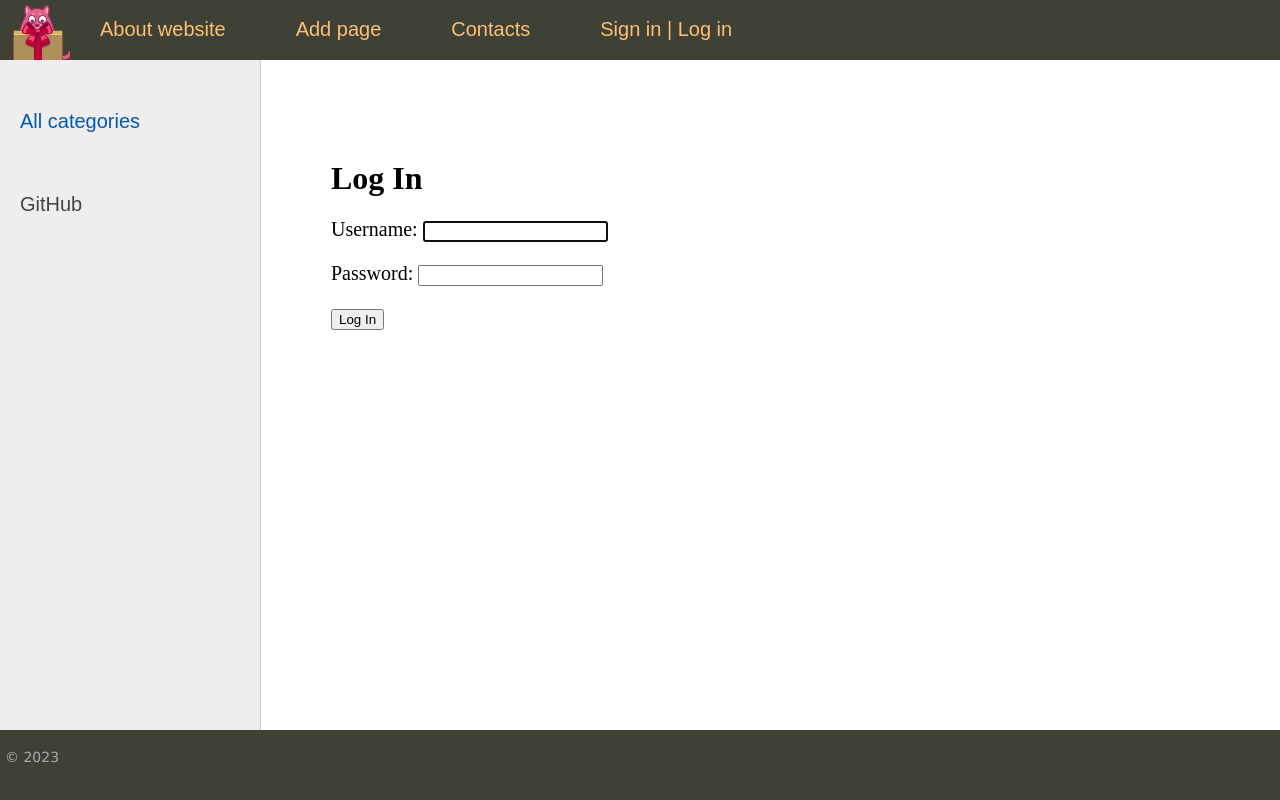
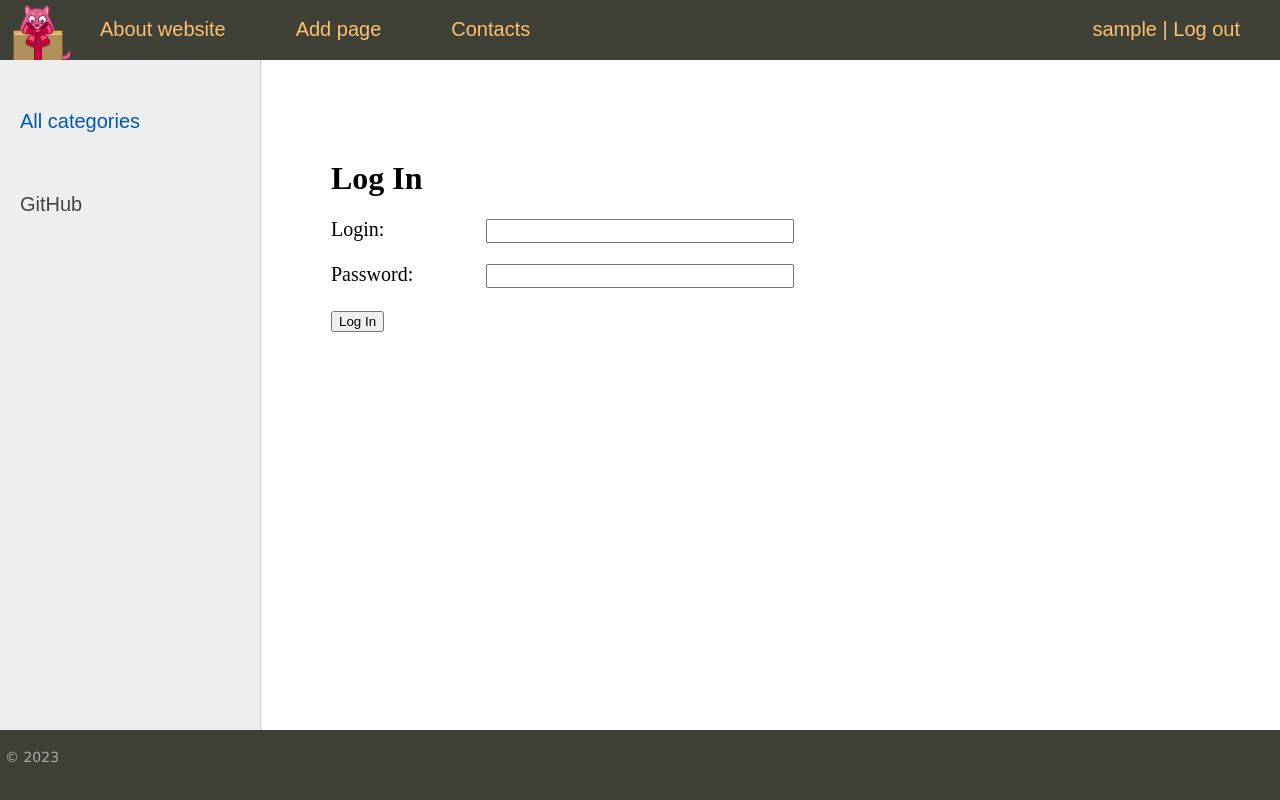
Before and after one commit to levina-anna/Famous_Cats, a Django app: page /login/ in a window 1280 px wide. Run offline with Django 4.2, Linux system fonts and the light colour scheme; the visitor is signed in with stand-in values (Sample User, id 1); data that the repository does not hold is empty.

Commit message:
add logout

```diff
--- a/coolsite/cats/forms.py
+++ b/coolsite/cats/forms.py
@@ -1,7 +1,7 @@
 # Тут находятся все формы
 
 from django import forms
-from django.contrib.auth.forms import UserCreationForm
+from django.contrib.auth.forms import UserCreationForm, AuthenticationForm
 from django.contrib.auth.models import User
 from django.core.exceptions import ValidationError
 
@@ -40,3 +40,9 @@ class RegisterUserForm(UserCreationForm):
     class Meta:
         model = User
         fields = ('username', 'email', 'password1', 'password2')
+
+
+# Улучшим внешний вид формы авторизации
+class LoginUserForm(AuthenticationForm):
+    username = forms.CharField(label='Login', widget=forms.TextInput(attrs={'class': 'form-input'}))
+    password = forms.CharField(label='Password', widget=forms.PasswordInput(attrs={'class': 'form-input'}))
--- a/coolsite/cats/templates/cats/base.html
+++ b/coolsite/cats/templates/cats/base.html
@@ -19,7 +19,11 @@
 {% for m in menu %}
 			<li><a href="{% url m.url_name %}">{{m.title}}</a></li>
 {% endfor %}
-                <li><a href="{% url 'register' %}">Sign in</a> | <a href="{% url 'login' %}">Log in</a></li>
+                {% if request.user.is_authenticated %}
+                <li class="last"> {{ user.username }} | <a href="{% url 'logout' %}">Log out</a></li>
+                {% else %}
+                <li class="last"><a href="{% url 'register' %}">Sign in</a> | <a href="{% url 'login' %}">Log in</a></li>
+                {% endif %}
 			</ul>
 			<div class="clear"></div>
 		</div>
--- a/coolsite/cats/templates/cats/login.html
+++ b/coolsite/cats/templates/cats/login.html
@@ -5,7 +5,14 @@
 
 <form method="post">
     {% csrf_token %}
-    {{ form.as_p }}
+
+    <div class="form-error">{{ form.non_field_errors }}</div>
+
+    {% for f in form %}
+    <p><label class="form-label" for="{{ f.id_for_label }}">{{ f.label }}: </label> {{ f }}</p>
+    <div class="form-error">{{ f.errors }}</div>
+    {% endfor %}
+
     <button type="submit">Log In</button>
 </form>
 
--- a/coolsite/cats/urls.py
+++ b/coolsite/cats/urls.py
@@ -7,6 +7,7 @@ urlpatterns = [
     path('addpage/', AddPage.as_view(), name='add_page'),
     path('contact/', contact, name='contact'),
     path('login/', LoginUser.as_view(), name='login'),
+    path('logout/', logout_user, name='logout'),
     path('register/', RegisterUser.as_view(), name='register'),
     path('post/<slug:post_slug>/', ShowPost.as_view(), name='post'),
     path('category/<slug:cat_slug>/', CatsCategory.as_view(), name='category'),
--- a/coolsite/cats/views.py
+++ b/coolsite/cats/views.py
@@ -1,5 +1,5 @@
+from django.contrib.auth import logout
 from django.contrib.auth.decorators import login_required
-from django.contrib.auth.forms import AuthenticationForm
 from django.contrib.auth.views import LoginView
 from django.core.paginator import Paginator
 from django.http import HttpResponse, HttpResponseNotFound, Http404
@@ -108,7 +108,7 @@ class RegisterUser(DataMixin, CreateView):
 
 
 class LoginUser(DataMixin, LoginView):
-    form_class = AuthenticationForm
+    form_class = LoginUserForm
     template_name = 'cats/login.html'
 
     def get_context_data(self, *, object_list=None, **kwargs):
@@ -118,3 +118,7 @@ class LoginUser(DataMixin, LoginView):
 
     def get_success_url(self):
         return reverse_lazy('home')
+
+def logout_user(request):
+    logout(request)
+    return redirect('login')
```
